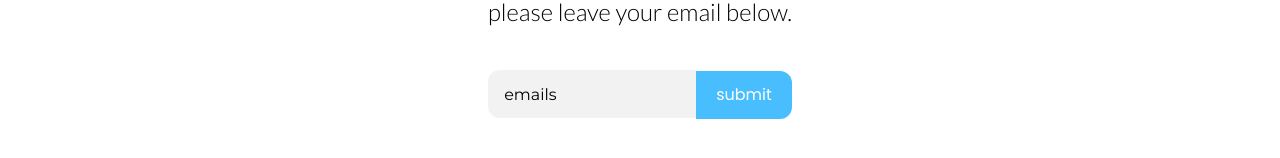
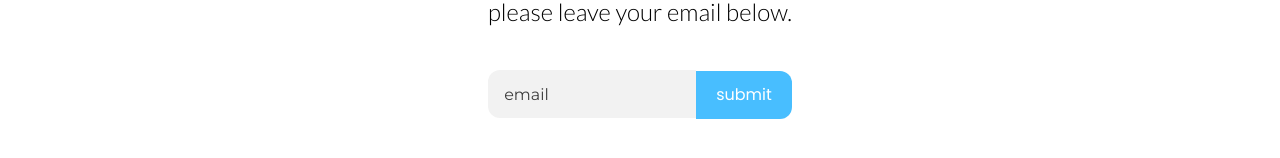
Before and after one commit to SamahaCore/samaha, a Vue app: page / in a window 1280 px wide. Shown: the part 1385-1543 px from the top of the page. Built offline with nearby package versions, Linux system fonts and the light colour scheme.

Commit message:
netlify form troubleshooting pt2

```diff
--- a/src/App.vue
+++ b/src/App.vue
@@ -66,7 +66,7 @@
         <input
           type="email"
           placeholder="email"
-          value="emails"
+          name="email"
           class="mb-20 mt-10 bg-myGray rounded-l-xl h-12 placeholder-black placeholder-opacity-75 pl-4 font-mont"
         />
         <button
```
